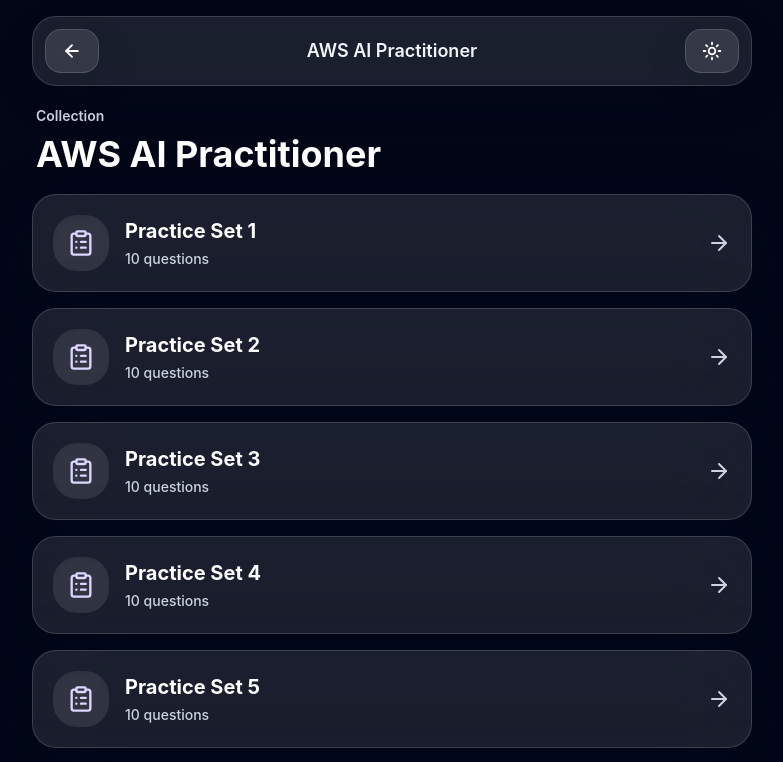
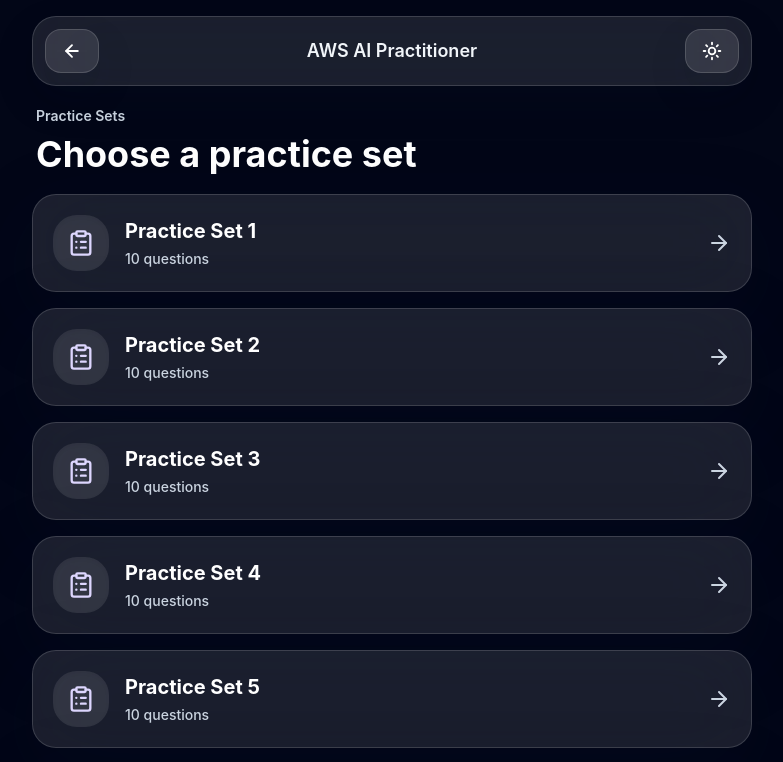
Before and after one commit to alex-nguyen-dev/practice-test-pwa, a React (Vite) app: page /collections/aws-ai-practitioner in a window 1280 px wide. Shown: the top 762 px of the page, without its empty margins (248-1031 px from the left). Built offline with nearby package versions, Linux system fonts and the light colour scheme.

Commit message:
chore: update UI labels for collections and practice sets

```diff
--- a/src/screens/CollectionDetail.jsx
+++ b/src/screens/CollectionDetail.jsx
@@ -14,8 +14,8 @@
   return (
     <section className="space-y-5">
       <div className="px-1">
-        <p className="text-sm font-semibold text-slate-600 dark:text-slate-300">Collection</p>
-        <h1 className="mt-2 text-2xl font-bold text-slate-950 dark:text-white sm:text-4xl">{collection.title}</h1>
+        <p className="text-sm font-semibold text-slate-600 dark:text-slate-300">Practice Sets</p>
+        <h1 className="mt-2 text-2xl font-bold text-slate-950 dark:text-white sm:text-4xl">Choose a practice set</h1>
       </div>
 
       <div className="grid gap-4">
--- a/src/screens/Home.jsx
+++ b/src/screens/Home.jsx
@@ -8,7 +8,7 @@
     <section className="space-y-5">
       <div className="px-1">
         <p className="text-sm font-semibold text-slate-600 dark:text-slate-300">Collections</p>
-        <h1 className="mt-2 text-2xl font-bold text-slate-950 dark:text-white sm:text-4xl">Choose a practice path</h1>
+        <h1 className="mt-2 text-2xl font-bold text-slate-950 dark:text-white sm:text-4xl">Choose a collection</h1>
       </div>
 
       <div className="grid gap-4">
```
